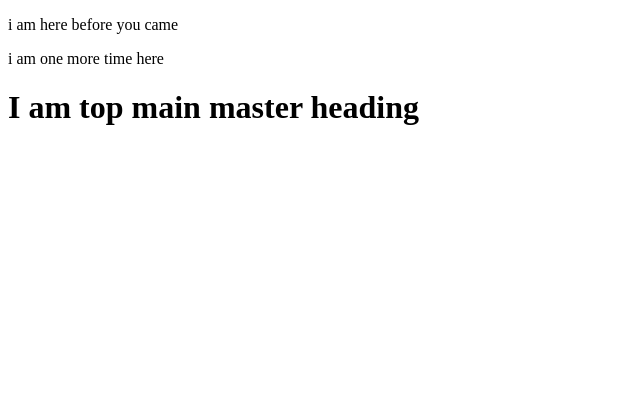
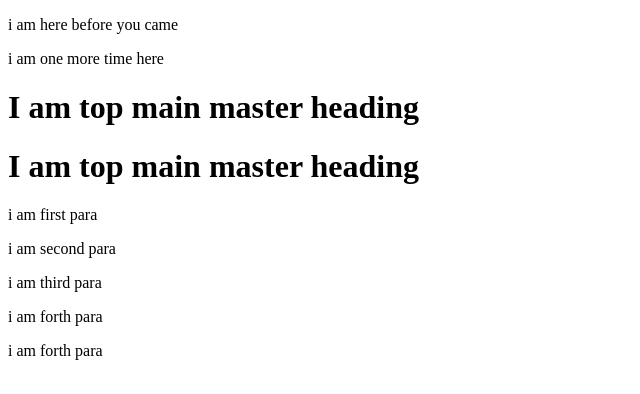
Before and after one commit to mathpativilas/newhome, a plain HTML site: page index.html in a window 1280 px wide. Shown: the whole page, without its empty margins (0-640 px from the left). Drawn offline with Linux system fonts and the light colour scheme.

Commit message:
Feature xyz (#8)
* more paragraphs added

* some 4 paragraphs added

* fifth para

```diff
--- a/index.html
+++ b/index.html
@@ -7,9 +7,15 @@
     <title>Document</title>
   </head>
   <body>
-    <p> i am here before you came</p>
-        <p> i am one more time here </p>
-    <h1> I am top main master heading </h1>
+    <p>i am here before you came</p>
+    <p>i am one more time here</p>
+    <h1>I am top main master heading</h1>
 
+    <h1>I am top main master heading</h1>
+    <p>i am first para</p>
+    <p>i am second para</p>
+    <p>i am third para</p>
+    <p>i am forth para</p>
+    <p>i am forth para</p>
   </body>
 </html>
```
